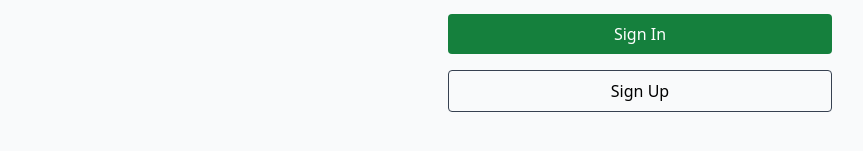
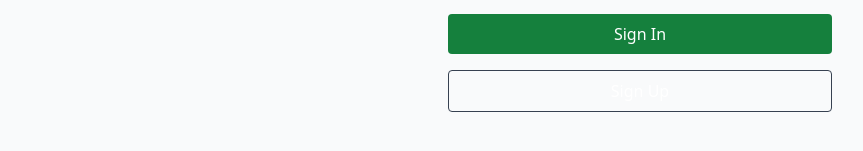
Before and after one commit to lukas-andre/rag_plebicito, a Next.js app: page /login in a window 1280 px wide. Shown: the part 439-590 px from the top of the page, without its empty margins (0-863 px from the left). Built offline with nearby package versions, Linux system fonts and the light colour scheme.

Commit message:
initial project

```diff
--- a/app/auth/sign-in/route.ts
+++ b/app/auth/sign-in/route.ts
@@ -17,6 +17,7 @@
   })
 
   if (error) {
+    console.log({ error })
     return NextResponse.redirect(
       `${requestUrl.origin}/login?error=Could not authenticate user`,
       {
--- a/app/auth/sign-up/route.ts
+++ b/app/auth/sign-up/route.ts
@@ -20,6 +20,7 @@
   })
 
   if (error) {
+    console.log({ error })
     return NextResponse.redirect(
       `${requestUrl.origin}/login?error=Could not authenticate user`,
       {
--- a/app/login/page.tsx
+++ b/app/login/page.tsx
@@ -54,7 +54,7 @@
         </button>
         <button
           formAction="/auth/sign-up"
-          className="border border-gray-700 rounded px-4 py-2 text-black mb-2"
+          className="border border-gray-700 rounded px-4 py-2 text-white mb-2"
         >
           Sign Up
         </button>
```
Also changed, not shown: 1 other file (tests, documents, lock files or other folders).
